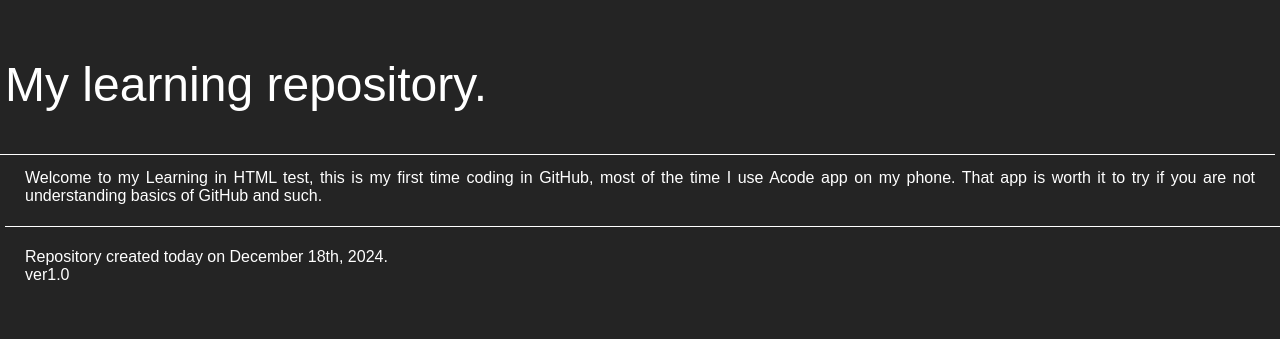
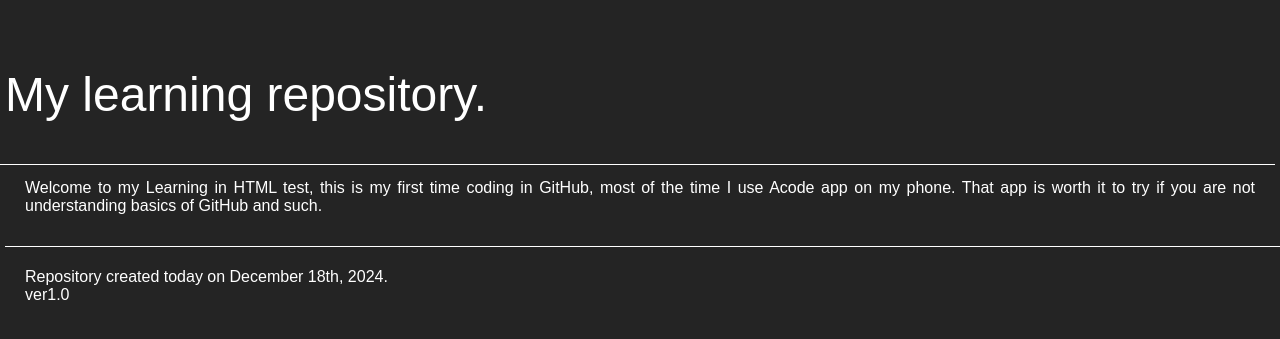
Before and after one commit to KeyzGames/KeyzGames.github.io, a PHP site: page / in a window 1280 px wide. Shown: the top 339 px of the page. Run offline with PHP 8.4, Linux system fonts and the light colour scheme.

Commit message:
Update styles.css

```diff
--- a/styles.css
+++ b/styles.css
@@ -16,6 +16,7 @@ body {
 
 header {
   margin: -10px;
+  margin-top: 0;
   margin-bottom: 10px;
   font-weight: bold;
   border-bottom: 1px solid white;
@@ -52,6 +53,7 @@ hr {
   border-top: 1px solid white;
   width: 100vw;
   margin: -10px 0;
+  margin-top: 0;
   margin-bottom: 15px;
   position: relative;
   left: -20px;
```
